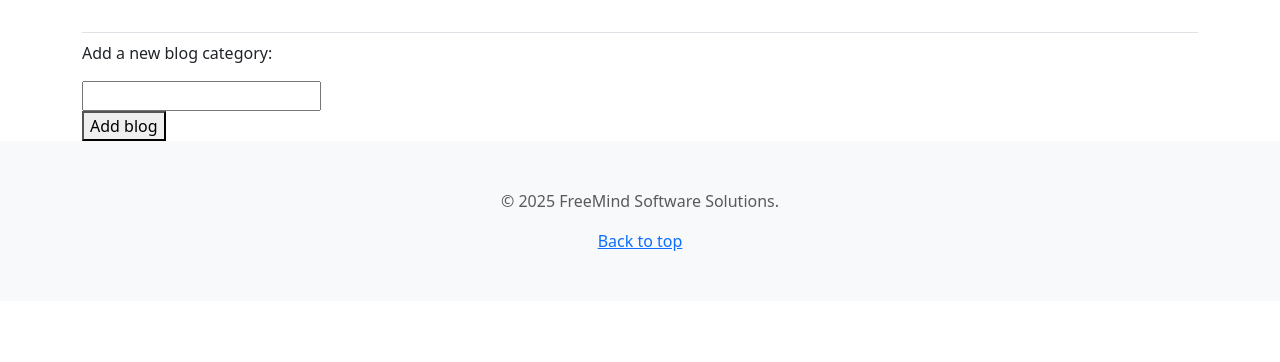
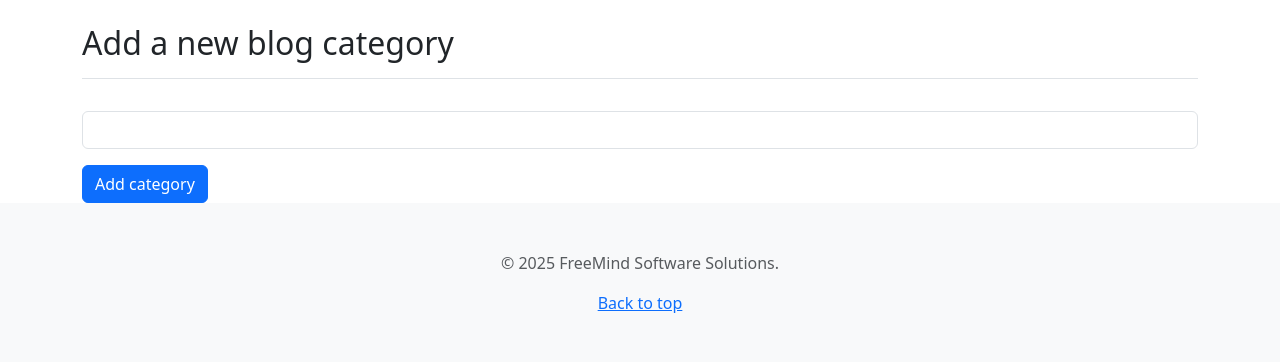
Before and after one commit to jdlabelle/blog_app, a Django app: page /new_blog/ in a window 1280 px wide. Shown: the part 58-420 px from the top of the page. Run offline with Django 5.2, Linux system fonts and the light colour scheme; the visitor is signed in with stand-in values (Sample User, id 1); some libraries are stand-ins or nearby versions.

Commit message:
style new category page

```diff
--- a/accounts/templates/registration/login.html
+++ b/accounts/templates/registration/login.html
@@ -6,6 +6,7 @@
 {% endblock page_header %}
 
 {% block content %}
+
 	<form action="{% url 'accounts:login' %}" method='post'>
 		{% csrf_token %}
 		{% bootstrap_form form %}
--- a/blogs/templates/blogs/new_blog.html
+++ b/blogs/templates/blogs/new_blog.html
@@ -1,12 +1,16 @@
 {% extends 'blogs/base.html' %}
+{% load django_bootstrap5 %}
+
+{% block page_header %}
+	<h2>Add a new blog category</h2>
+{% endblock page_header %}
 
 {% block content %}
-	<p>Add a new blog category:</p>
 
 	<form action="{% url 'blogs:new_blog' %}" method='post'>
 		{% csrf_token %}
-		{{ form.as_div }}
-		<button name="submit">Add blog</button>
+		{% bootstrap_form form %}
+		{% bootstrap_button button_type="submit" content="Add category" %}
 	</form>
 
 {% endblock content %}
```
